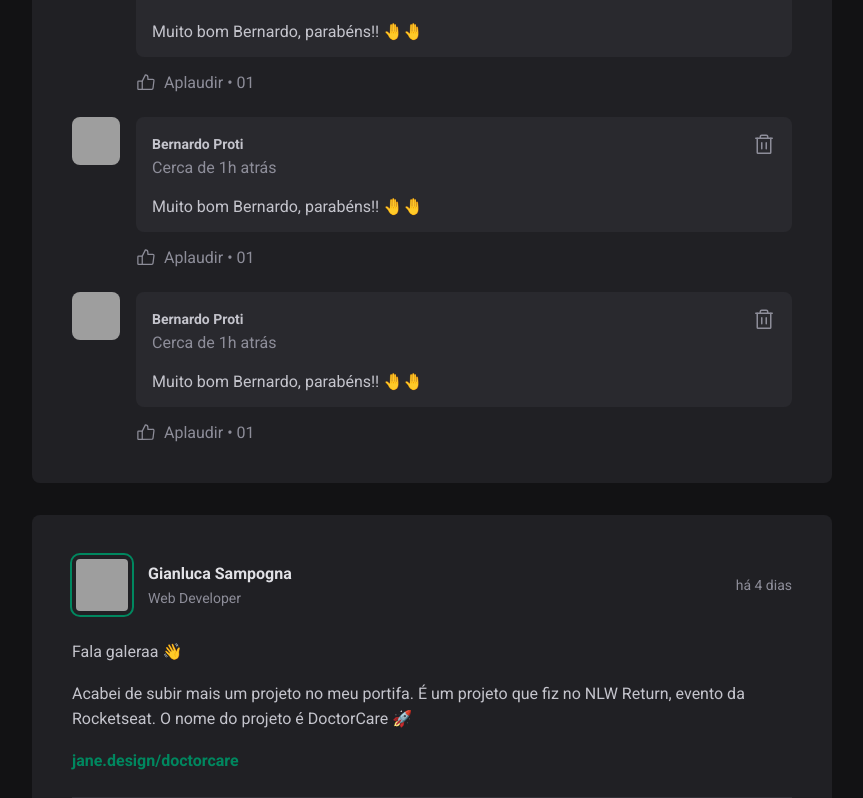
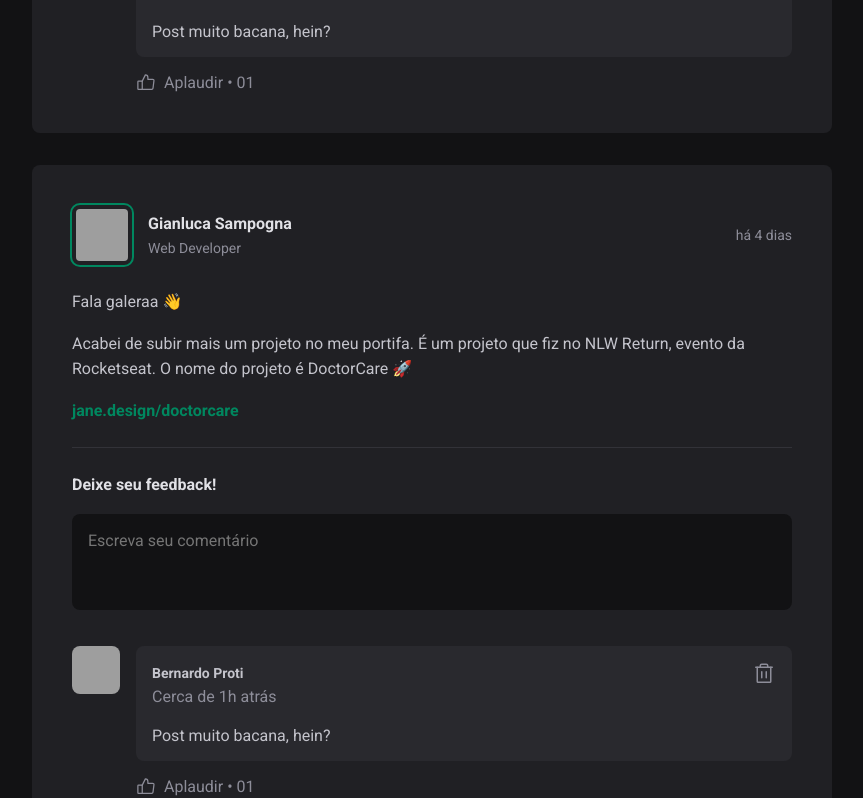
Before and after one commit to bernardoproti/react.js-rocketseat, a React (Vite) app in the folder 01-fundamentos-reactjs/: page / in a window 1280 px wide. Shown: the part 643-1441 px from the top of the page, without its empty margins (352-1215 px from the left). Built offline with nearby package versions, Linux system fonts and the light colour scheme; grey boxes are pictures that could not be loaded.

Commit message:
Add: Dynamic comments

```diff
--- a/01-fundamentos-reactjs/src/App.jsx
+++ b/01-fundamentos-reactjs/src/App.jsx
@@ -46,6 +46,7 @@
           {posts.map(post => {
             return (
               <Post
+                key={post.id}
                 author={post.author}
                 content={post.content}
                 publishedAt={post.publishedAt}
--- a/01-fundamentos-reactjs/src/components/Comment.jsx
+++ b/01-fundamentos-reactjs/src/components/Comment.jsx
@@ -2,7 +2,11 @@
 import styles from './Comment.module.css'
 import { Avatar } from './Avatar';
 
-export function Comment() {
+export function Comment({ content, onDeleteComment }) {
+    function handleDeleteComment() {
+        deleteComment(content)
+    }
+
     return (
         <div className={styles.comment}>
             <Avatar hasBorder={false} src="https://github.com/bernardoproti.png" />
@@ -15,12 +19,12 @@
                             <time title="15 de Abril às 15:35h" dateTime="2025-15-04 15:35:00">Cerca de 1h atrás</time>
                         </div>
 
-                        <button title="Deletar comentário">
+                        <button onClick={handleDeleteComment} title="Deletar comentário">
                             <Trash size={24} />
                         </button>
                     </header>
 
-                    <p>Muito bom Bernardo, parabéns!! 🤚🤚</p>
+                    <p>{content}</p>
                 </div>
                 <footer>
                     <button>
--- a/01-fundamentos-reactjs/src/components/Post.jsx
+++ b/01-fundamentos-reactjs/src/components/Post.jsx
@@ -1,3 +1,4 @@
+import { useState } from 'react'
 import { format, formatDistanceToNow } from 'date-fns';
 import { ptBR } from 'date-fns/locale/pt-BR'
 import { Avatar } from './Avatar';
@@ -5,6 +6,12 @@
 import styles from './Post.module.css';
 
 export function Post({ author, content, publishedAt }) {
+    const [comments, setComments] = useState([
+        "Post muito bacana, hein?"
+    ])
+
+    const [newCommentText, setNewCommentText] = useState('')
+
     const publishedDateFormatted = format(publishedAt, "dd 'de' MMMM 'às' HH:mm'h'", {
         locale: ptBR
     })
@@ -13,6 +20,21 @@
         locale: ptBR,
         addSuffix: true
     })
+
+    function handleCreateNewComment() {
+        event.preventDefault()
+
+        setComments([...comments, newCommentText])
+        setNewCommentText('')
+    }
+
+    function handleNewCommentChange() {
+        setNewCommentText(event.target.value)
+    }
+
+    function deleteComment(comment) {
+
+    }
 
     return (
         <article className={styles.post}>
@@ -32,21 +54,20 @@
             <div className={styles.content}>
                 {content.map(line => {
                     if (line.type === "paragraph") {
-                        return <p>{line.content}</p>
+                        return <p key={line.content}>{line.content}</p>
                     } else if (line.type === "link") {
-                        return (
-                            <p>
-                                <a href="#">{line.content}</a>
-                            </p>
-                        )
+                        return <p key={line.content}><a href="#">{line.content}</a></p>
                     }
                 })}
             </div>
 
-            <form className={styles.commentForm}>
+            <form onSubmit={handleCreateNewComment} className={styles.commentForm}>
                 <strong>Deixe seu feedback!</strong>
                 <textarea
+                    name="comment"
                     placeholder="Escreva seu comentário"
+                    value={newCommentText}
+                    onChange={handleNewCommentChange}
                 />
                 <footer>
                     <button title="Publicar comentário" type="submit">Publicar</button>
@@ -54,9 +75,15 @@
             </form>
 
             <div className={styles.commentList}>
-                <Comment />
-                <Comment />
-                <Comment />
+                {comments.map(comment => {
+                    return (
+                        <Comment
+                            key={comment}
+                            content={comment}
+                            onDeleteComment={deleteComment}
+                        />
+                    )
+                })}
             </div>
         </article>
     );
```
